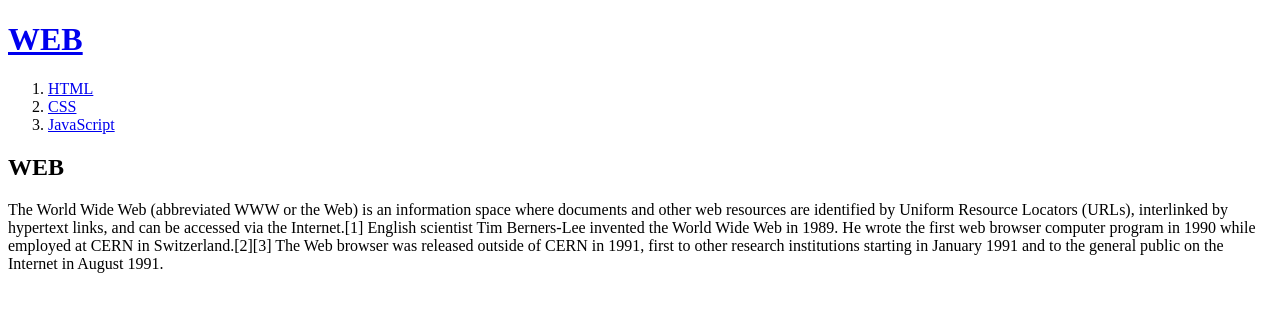
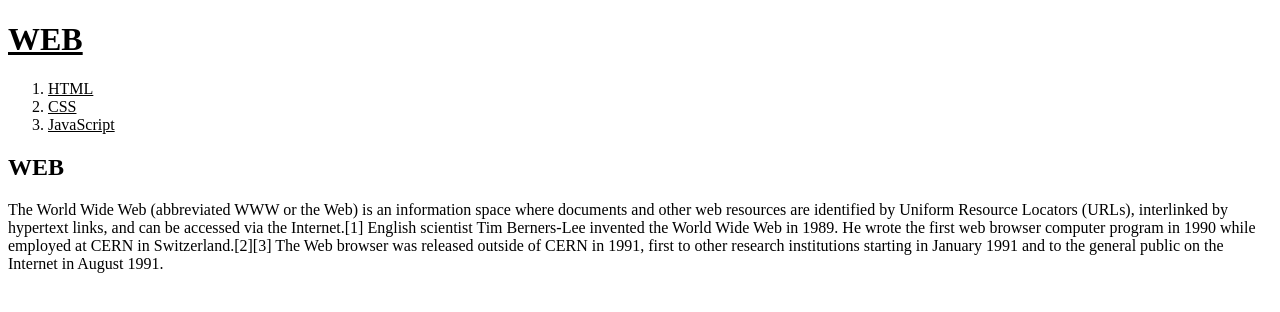
Before and after one commit to shxowlstjnoh/web, a plain HTML site: page web2/index.html in a window 1280 px wide. Drawn offline with Linux system fonts and the light colour scheme.

Commit message:
[web2 - CSS]
- CSS의 등장

```diff
--- a/web2/index.html
+++ b/web2/index.html
@@ -3,6 +3,11 @@
 <head>
   <title>WEB1 - Welcome</title>
   <meta charset="utf-8">
+  <style>
+    a {
+      color:black;
+    }
+  </style>
 </head>
 <body>
   <h1><a href="index.html">WEB</a></h1>
@@ -11,7 +16,13 @@
     <li><a href="2.html">CSS</a></li>
     <li><a href="3.html">JavaScript</a></li>
   </ol>
-  <!-- ol - ordered list, ul - unordered list -->
+
+  <!-- <h1><a href="index.html"><font color="red">WEB</font></a></h1>
+  <ol>
+    <li><a href="1.html"><font color="red">HTML</font></a></li>
+    <li><a href="2.html"><font color="red">CSS</font></a></li>
+    <li><a href="3.html"><font color="red">JavaScript</font></a></li>
+  </ol> -->
 
   <h2>WEB</h2>
   <p>The World Wide Web (abbreviated WWW or the Web) is an information space where documents and other web resources are identified by Uniform Resource Locators (URLs), interlinked by hypertext links, and can be accessed via the Internet.[1] English scientist Tim Berners-Lee invented the World Wide Web in 1989. He wrote the first web browser computer program in 1990 while employed at CERN in Switzerland.[2][3] The Web browser was released outside of CERN in 1991, first to other research institutions starting in January 1991 and to the general public on the Internet in August 1991.</p>
```
